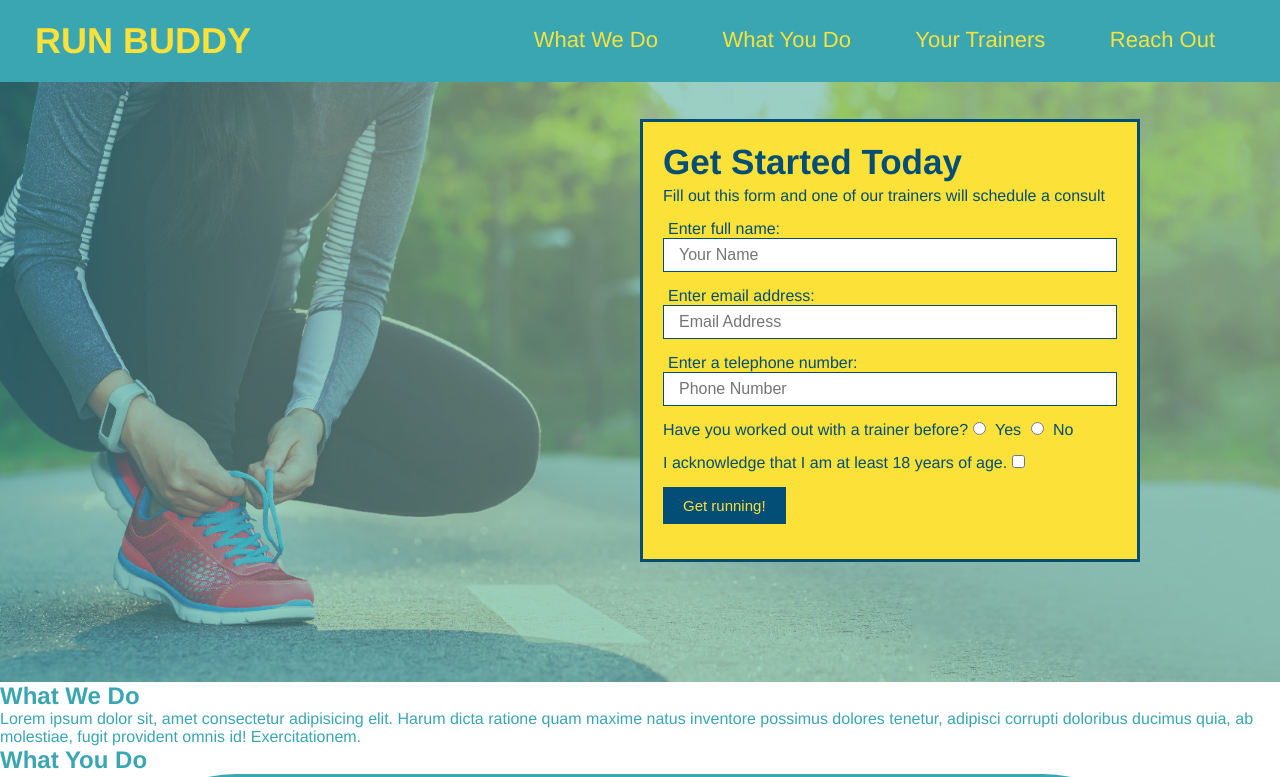
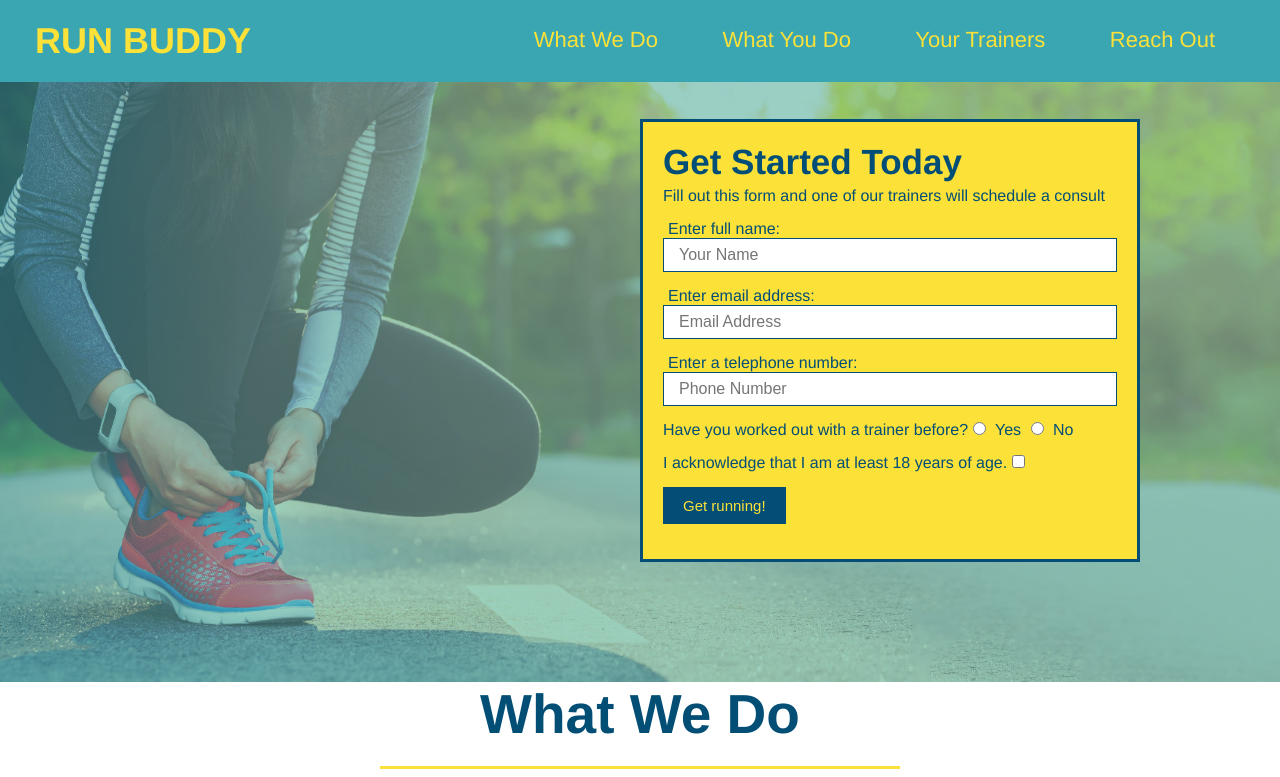
Before and after one commit to CorySlsbry/run-buddy, a plain HTML site: page index.html in a window 1280 px wide. Shown: the top 777 px of the page. Drawn offline with Linux system fonts and the light colour scheme.

Commit message:
style what we do section

```diff
--- a/assets/css/style.css
+++ b/assets/css/style.css
@@ -113,3 +113,22 @@ footer a {
     font-size: 15px;
 }
 /* HERO STYLES END */
+.intro {
+    text-align: center;
+}
+.intro h2 {
+    font-size: 55px;
+    color: #024e75;
+    margin-bottom: 35px;
+    padding: 0 100px 20px 100px;
+    border-bottom: 3px solid;
+    border-color: #fce138;
+    display: inline-block;
+}
+.intro p {
+    line-height: 1.7;
+    color: #39a6b2;
+    width: 80%;
+    font-size: 20px;
+    margin: 0 auto;
+}
--- a/index.html
+++ b/index.html
@@ -77,7 +77,7 @@
     <!--end hero-->
 
     <!--"what we do" section-->
-    <section id="what-we-do">
+    <section id="what-we-do" class="intro">
         <h2>What We Do</h2>
         <p>
             Lorem ipsum dolor sit, amet consectetur adipisicing elit. Harum dicta ratione quam maxime natus inventore possimus dolores tenetur, adipisci corrupti doloribus ducimus quia, ab molestiae, fugit provident omnis id! Exercitationem.
```
